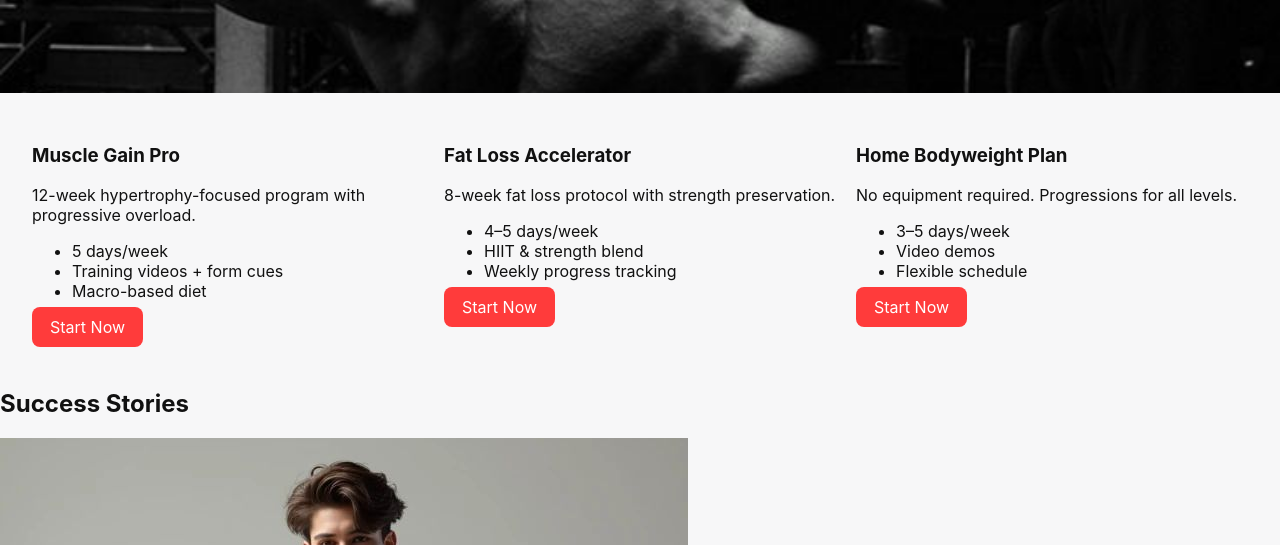
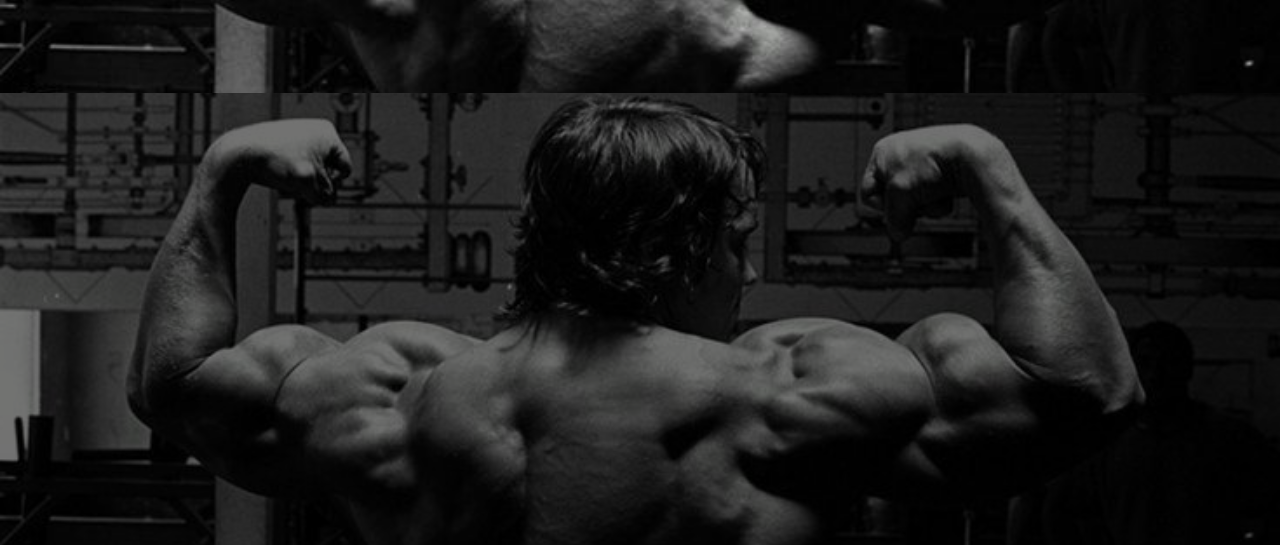
Before and after one commit to Ashudahiya1/Fitness_Trainer, a plain HTML site: page programs.html in a window 1280 px wide. Shown: the part 255-800 px from the top of the page. Drawn offline with Linux system fonts and the light colour scheme; files whose address does not match are found by name.

Commit message:
Add hero section with image to programs.html

```diff
--- a/programs.html
+++ b/programs.html
@@ -25,7 +25,9 @@
   <h1>Programs</h1>
   <p>Plans built for every level — beginner to athlete.</p>
 </section>
-
+<section class="hero">
+  <img src="hero.jpeg" alt="Trainer hero" class="hero-img" />
+</section>
 <section class="programs-grid">
   <article class="program">
     <h3>Muscle Gain Pro</h3>
```
